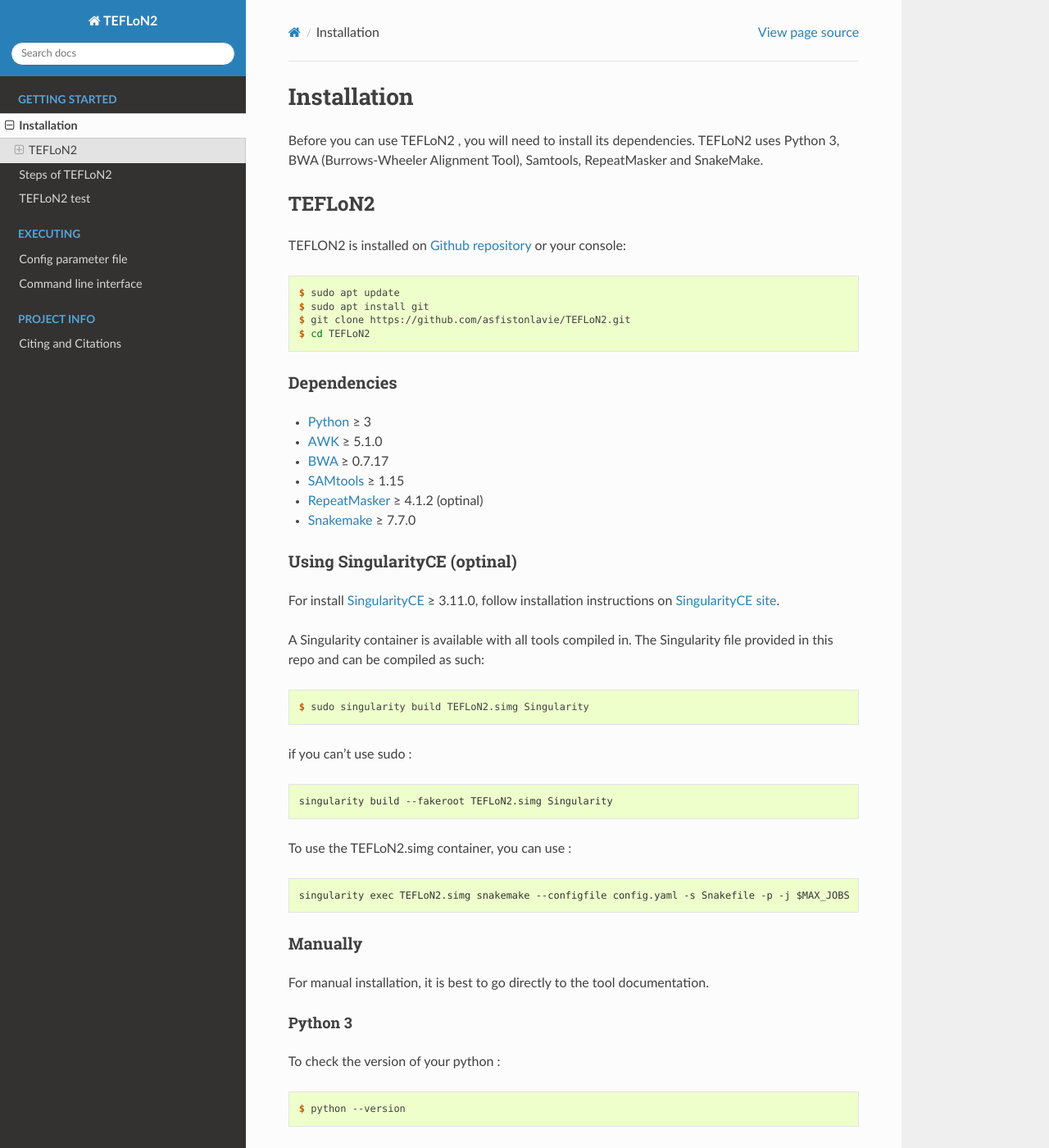
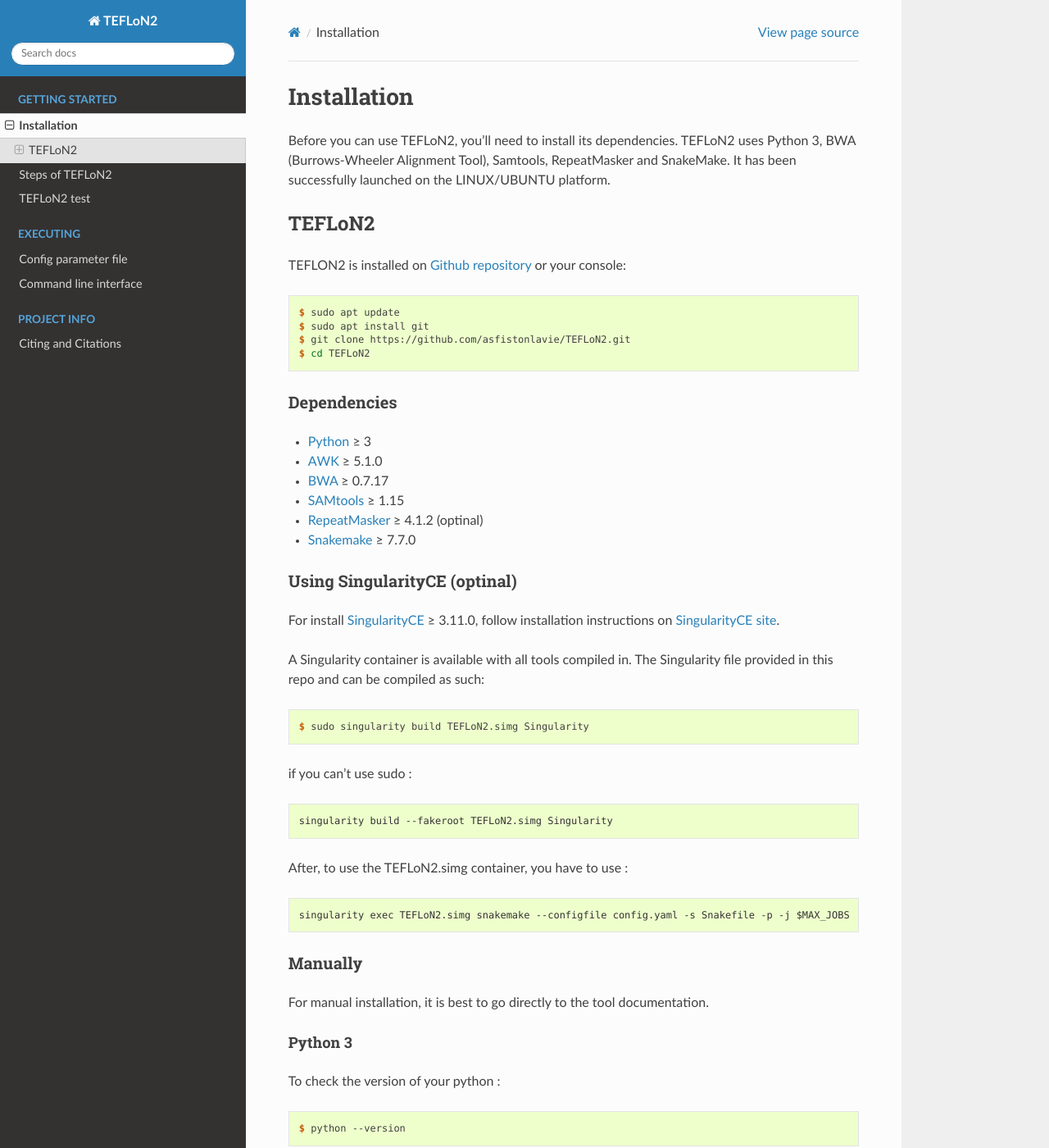
Before and after one commit to asfistonlavie/TEFLoN2, a Sphinx documentation site: the page built from docs/getting_started/installation.rst, in a window 1280 px wide and 1400 px high. Shown: the whole window at 82% size. Built offline with Sphinx 7.4.7 and the Read the Docs theme 2.0.0, drawn with Linux system fonts in a browser that asks for light colours.

Commit message:
Update installation.rst

```diff
--- a/docs/getting_started/installation.rst
+++ b/docs/getting_started/installation.rst
@@ -3,9 +3,9 @@
 ============
 
 
-Before you can use TEFLoN2 , you will need to install its dependencies.
+Before you can use TEFLoN2, you'll need to install its dependencies.
 TEFLoN2 uses Python 3, BWA (Burrows-Wheeler Alignment Tool), Samtools, RepeatMasker and SnakeMake.
-
+It has been successfully launched on the LINUX/UBUNTU platform.
 
 TEFLoN2
 =======
@@ -58,7 +58,7 @@
 
 	singularity build --fakeroot TEFLoN2.simg Singularity
 
-To use the TEFLoN2.simg container, you can use :
+After, to use the TEFLoN2.simg container, you have to use :
 
 .. code-block:: console
 
```
